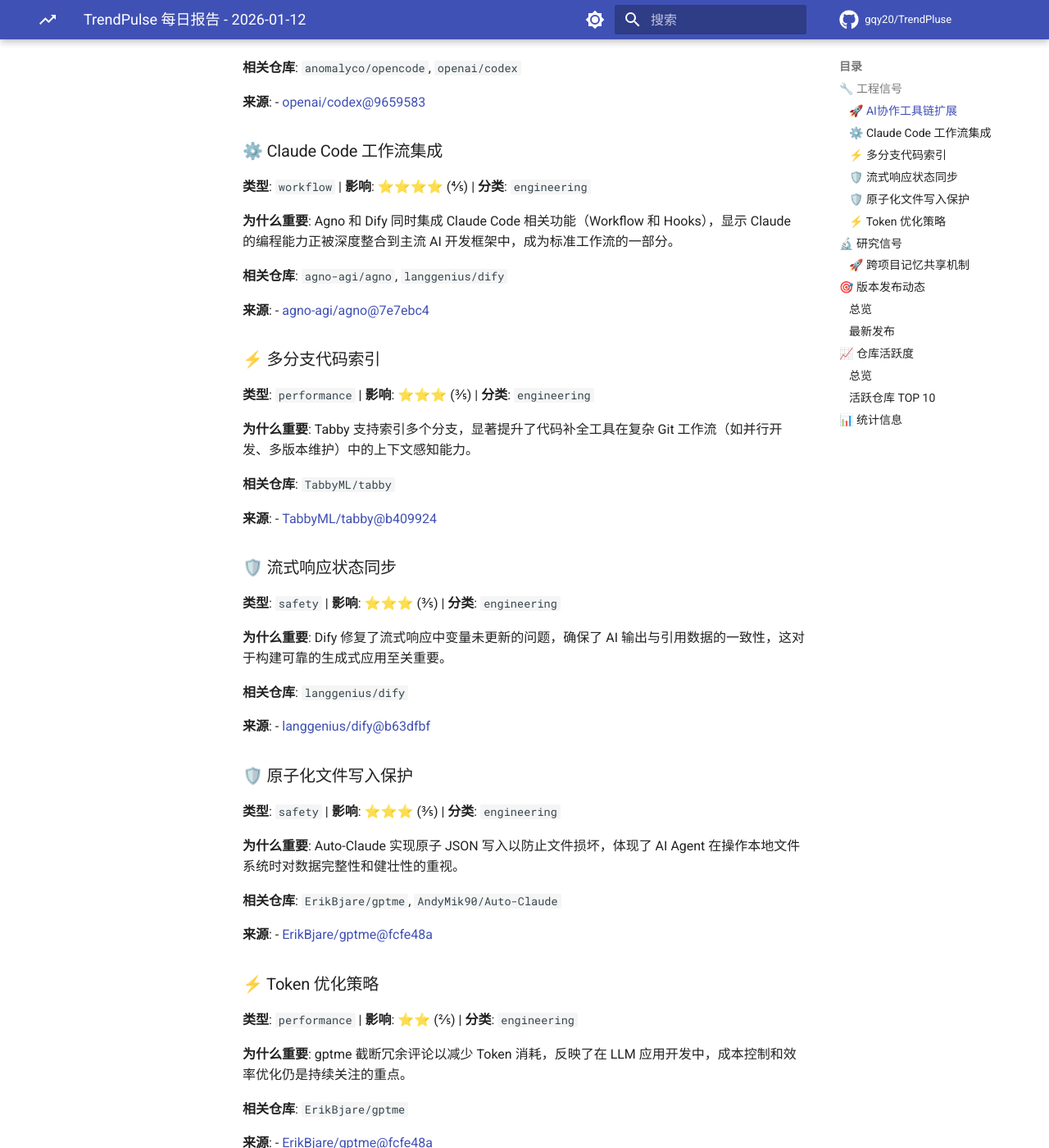
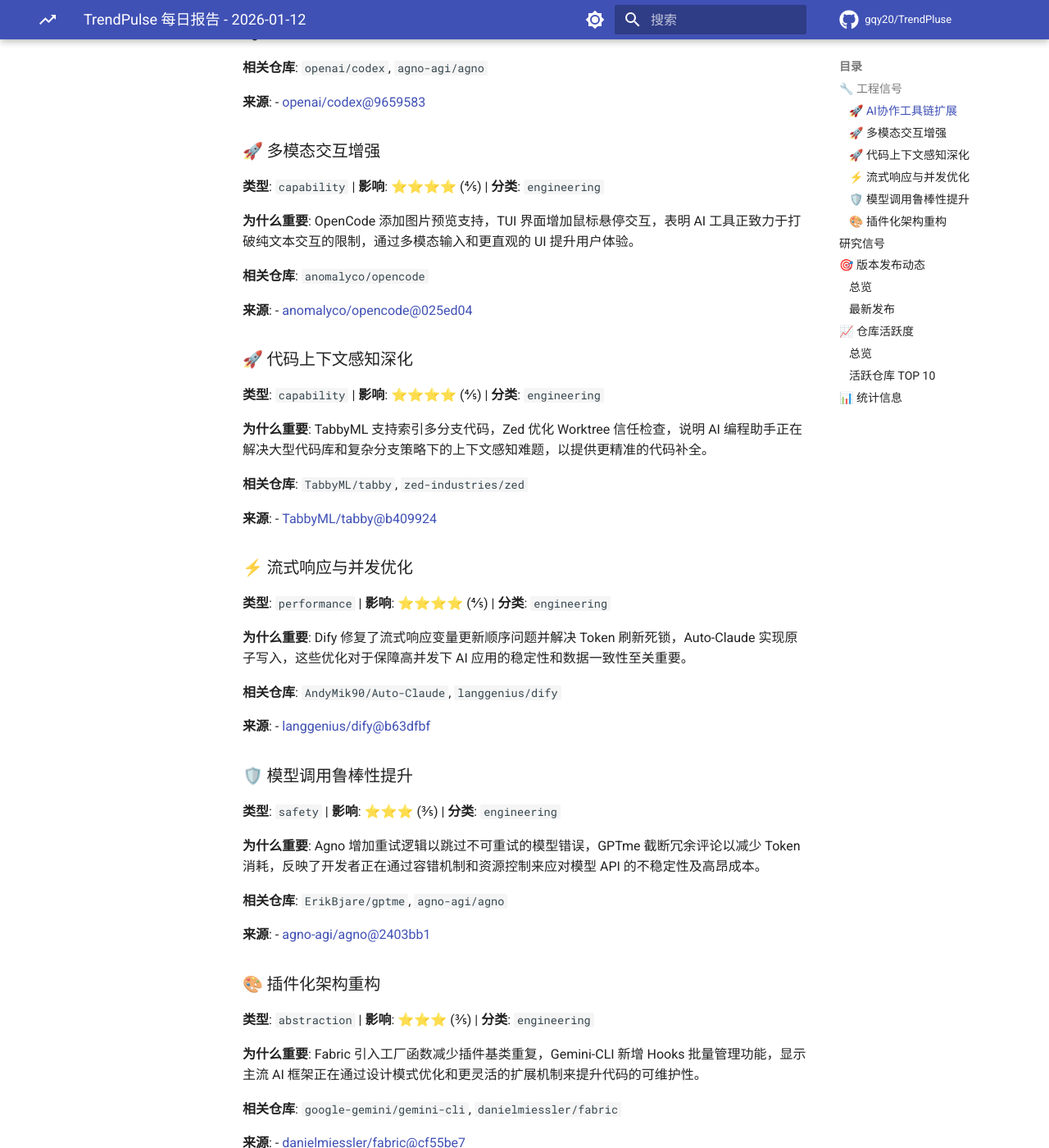
Before and after one commit to gqy20/TrendPluse, an MkDocs documentation site: the page built from docs/reports/report-2026-01-12.md, in a window 1280 px wide and 1400 px high, scrolled down 429 px. Shown: the whole window at 82% size. Built offline with MkDocs 1.6.1 and Material for MkDocs 9.7.7, drawn with Linux system fonts in a browser that asks for light colours; nearby versions of some CDN libraries; library files that are not in the unit come from our copies; comment, search, counter and statistics services are not loaded; some of the changed text lies outside the part shown.

Commit message:
docs: update daily trend report [skip ci]

```diff
--- a/docs/reports/report-2026-01-12.md
+++ b/docs/reports/report-2026-01-12.md
@@ -8,87 +8,77 @@
 
 **类型**: `capability` | **影响**: ⭐⭐⭐⭐⭐ (5/5) | **分类**: `engineering`
 
-**为什么重要**: OpenAI Codex 新增 close 和 wait 工具，表明 AI Agent 正在从单纯的代码生成向具备复杂流程控制能力的协作系统演进，能够管理长时间运行的任务和资源。
+**为什么重要**: OpenAI Codex 新增 close 和 wait 工具，Agno 引入 Learning Machine，显示 AI Agent 正从单一任务执行向复杂、长周期的协作流程演进，具备更强的环境交互和状态管理能力。
 
-**相关仓库**: `anomalyco/opencode`, `openai/codex`
+**相关仓库**: `openai/codex`, `agno-agi/agno`
 
 **来源**:
 - [openai/codex@9659583](https://github.com/openai/codex/commit/9659583559322581b34e732cb6afeda9646de522)
 
 
-### ⚙️ Claude Code 工作流集成
+### 🚀 多模态交互增强
 
-**类型**: `workflow` | **影响**: ⭐⭐⭐⭐ (4/5) | **分类**: `engineering`
+**类型**: `capability` | **影响**: ⭐⭐⭐⭐ (4/5) | **分类**: `engineering`
 
-**为什么重要**: Agno 和 Dify 同时集成 Claude Code 相关功能（Workflow 和 Hooks），显示 Claude 的编程能力正被深度整合到主流 AI 开发框架中，成为标准工作流的一部分。
+**为什么重要**: OpenCode 添加图片预览支持，TUI 界面增加鼠标悬停交互，表明 AI 工具正致力于打破纯文本交互的限制，通过多模态输入和更直观的 UI 提升用户体验。
 
-**相关仓库**: `agno-agi/agno`, `langgenius/dify`
+**相关仓库**: `anomalyco/opencode`
 
 **来源**:
-- [agno-agi/agno@7e7ebc4](https://github.com/agno-agi/agno/commit/7e7ebc46c37be9ccd09da7f8898f4d86289dc8ba)
+- [anomalyco/opencode@025ed04](https://github.com/anomalyco/opencode/commit/025ed04da0aed68a17c47f7a814068c97767a361)
 
 
-### ⚡ 多分支代码索引
+### 🚀 代码上下文感知深化
 
-**类型**: `performance` | **影响**: ⭐⭐⭐ (3/5) | **分类**: `engineering`
+**类型**: `capability` | **影响**: ⭐⭐⭐⭐ (4/5) | **分类**: `engineering`
 
-**为什么重要**: Tabby 支持索引多个分支，显著提升了代码补全工具在复杂 Git 工作流（如并行开发、多版本维护）中的上下文感知能力。
+**为什么重要**: TabbyML 支持索引多分支代码，Zed 优化 Worktree 信任检查，说明 AI 编程助手正在解决大型代码库和复杂分支策略下的上下文感知难题，以提供更精准的代码补全。
 
-**相关仓库**: `TabbyML/tabby`
+**相关仓库**: `TabbyML/tabby`, `zed-industries/zed`
 
 **来源**:
 - [TabbyML/tabby@b409924](https://github.com/TabbyML/tabby/commit/b409924ffebd3dbfa50ec9bf91e0ef934eceb067)
 
 
-### 🛡️ 流式响应状态同步
+### ⚡ 流式响应与并发优化
 
-**类型**: `safety` | **影响**: ⭐⭐⭐ (3/5) | **分类**: `engineering`
+**类型**: `performance` | **影响**: ⭐⭐⭐⭐ (4/5) | **分类**: `engineering`
 
-**为什么重要**: Dify 修复了流式响应中变量未更新的问题，确保了 AI 输出与引用数据的一致性，这对于构建可靠的生成式应用至关重要。
+**为什么重要**: Dify 修复了流式响应变量更新顺序问题并解决 Token 刷新死锁，Auto-Claude 实现原子写入，这些优化对于保障高并发下 AI 应用的稳定性和数据一致性至关重要。
 
-**相关仓库**: `langgenius/dify`
+**相关仓库**: `AndyMik90/Auto-Claude`, `langgenius/dify`
 
 **来源**:
 - [langgenius/dify@b63dfbf](https://github.com/langgenius/dify/commit/b63dfbf654ed2191aa94aa4bcf8d09c09cc90759)
 
 
-### 🛡️ 原子化文件写入保护
+### 🛡️ 模型调用鲁棒性提升
 
 **类型**: `safety` | **影响**: ⭐⭐⭐ (3/5) | **分类**: `engineering`
 
-**为什么重要**: Auto-Claude 实现原子 JSON 写入以防止文件损坏，体现了 AI Agent 在操作本地文件系统时对数据完整性和健壮性的重视。
+**为什么重要**: Agno 增加重试逻辑以跳过不可重试的模型错误，GPTme 截断冗余评论以减少 Token 消耗，反映了开发者正在通过容错机制和资源控制来应对模型 API 的不稳定性及高昂成本。
 
-**相关仓库**: `ErikBjare/gptme`, `AndyMik90/Auto-Claude`
+**相关仓库**: `ErikBjare/gptme`, `agno-agi/agno`
 
 **来源**:
-- [ErikBjare/gptme@fcfe48a](https://github.com/ErikBjare/gptme/commit/fcfe48aade8ce5630c81454ed46928d15b5d44e7)
+- [agno-agi/agno@2403bb1](https://github.com/agno-agi/agno/commit/2403bb176eb95701e5b1ca0e75e9d0b3912fb54b)
 
 
-### ⚡ Token 优化策略
+### 🎨 插件化架构重构
 
-**类型**: `performance` | **影响**: ⭐⭐ (2/5) | **分类**: `engineering`
+**类型**: `abstraction` | **影响**: ⭐⭐⭐ (3/5) | **分类**: `engineering`
 
-**为什么重要**: gptme 截断冗余评论以减少 Token 消耗，反映了在 LLM 应用开发中，成本控制和效率优化仍是持续关注的重点。
+**为什么重要**: Fabric 引入工厂函数减少插件基类重复，Gemini-CLI 新增 Hooks 批量管理功能，显示主流 AI 框架正在通过设计模式优化和更灵活的扩展机制来提升代码的可维护性。
 
-**相关仓库**: `ErikBjare/gptme`
+**相关仓库**: `google-gemini/gemini-cli`, `danielmiessler/fabric`
 
 **来源**:
-- [ErikBjare/gptme@fcfe48a](https://github.com/ErikBjare/gptme/commit/fcfe48aade8ce5630c81454ed46928d15b5d44e7)
+- [danielmiessler/fabric@cf55be7](https://github.com/danielmiessler/fabric/commit/cf55be784f44bc7c2f0cfcecb4ec75077930c8f7)
 
 
-## 🔬 研究信号
+## 研究信号
 
-### 🚀 跨项目记忆共享机制
-
-**类型**: `capability` | **影响**: ⭐⭐⭐⭐ (4/5) | **分类**: `research`
-
-**为什么重要**: Auto-Claude 引入跨规范学习的项目级共享记忆，解决了 AI Agent 在长期任务中遗忘上下文的核心痛点，向持续学习迈进了一步。
-
-**相关仓库**: `agno-agi/agno`, `AndyMik90/Auto-Claude`
-
-**来源**:
-- [AndyMik90/Auto-Claude@0c139ad](https://github.com/AndyMik90/Auto-Claude/commit/0c139add1e258868d84e628cf70007f16a1b1e22)
-
+暂无信号。
 
 ---
 ## 🎯 版本发布动态
@@ -107,12 +97,13 @@
 **变更类型**: ✨ improvement
 
 **变更摘要**:
-- 重构：新增 NewVendorPluginBase 工厂函数，减少8个AI供应商实现的重复代码
-- 统一更新8个供应商文件（anthropic、bedrock、gemini、lmstudio、ollama、openai、perplexity、vertexai）
-- 为新增工厂函数添加3个测试用例
-- 文档：在 README 中添加 GitHub 赞助支持部分
+- 重构 AI 供应商插件初始化逻辑，新增 NewVendorPluginBase 工厂函数以减少代码重复
+- 更新 8 个 AI 供应商实现（Anthropic、Bedrock、Gemini、LM Studio、Ollama、OpenAI、Perplexity、Vertex AI）统一使用新工厂函数
+- 为新增工厂函数添加 3 个测试用例，确保重构正确性
+- 在 README 中添加 GitHub 赞助部分，呼吁社区支持项目
+- 优化 VSCode 配置，使 JSON 文件免于自动格式化
 
-本次更新主要是代码重构优化，通过引入统一的工厂函数消除了8个AI供应商实现中的重复样板代码，提升了代码可维护性。同时为README添加了赞助支持说明，寻求社区支持项目的持续发展。
+v1.4.376 版本主要进行了代码重构优化，通过引入 NewVendorPluginBase 工厂函数消除了 8 个 AI 供应商实现中的重复样板代码，提升了代码可维护性。此外，版本还在 README 中新增了赞助支持部分，并优化了开发工具配置。这是一个内部优化版本，不涉及功能变更或破坏性更新。
 
 **资产**: 9 个文件
 
@@ -125,13 +116,13 @@
 **变更类型**: 🆕 feature
 
 **变更摘要**:
-- MCP 工具支持资源内容类型输出
-- TUI 增强鼠标交互支持（自动完成、问题工具、子代理导航等）
-- 桌面端新增图片附件预览功能
-- 修复多项 TUI 体验问题（光标位置、斜杠命令、单行粘贴等）
-- 改进外部目录权限检查和事件流处理
+- TUI 交互增强：添加鼠标悬停和点击支持（包括自动完成、问题工具、子代理导航）
+- 支持 MCP 工具输出中的资源内容类型
+- 桌面应用新增图片附件预览功能
+- 修复 TUI 中单行文本粘贴时光标位置错误及自动完成高亮行跳动问题
+- 改进 worktree 外部目录权限检查，支持子目录验证
 
-这是一个功能增强版本，主要为 TUI 和 Desktop 界面带来显著改进。新增了 MCP 资源内容类型支持、全面的鼠标交互功能以及桌面端图片预览能力，同时修复了多项影响用户体验的问题。社区贡献者众多，体现了活跃的开源生态。
+v1.1.14 版本重点增强了 TUI 的交互体验，新增了多处鼠标悬停和点击支持，并修复了光标定位和自动完成等问题。桌面应用增加了图片预览功能，同时优化了 MCP 工具和权限管理机制，共有 10 位社区贡献者参与。
 
 **资产**: 20 个文件
 
```
Also changed, not shown: other parts of docs/reports/report-2026-01-12.md (+2 -2 lines), docs/reports/index.md (+1 -1 lines), reports/report-2026-01-12.md (+40 -49 lines), 1 other file.
